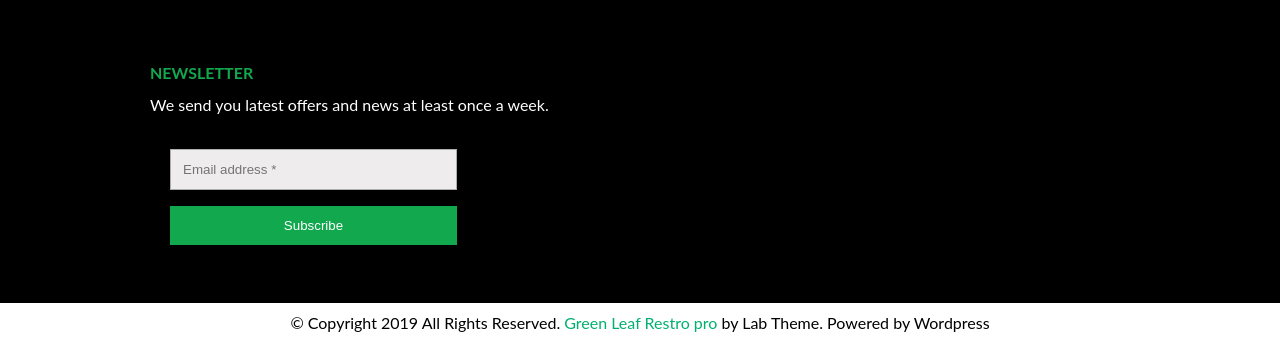
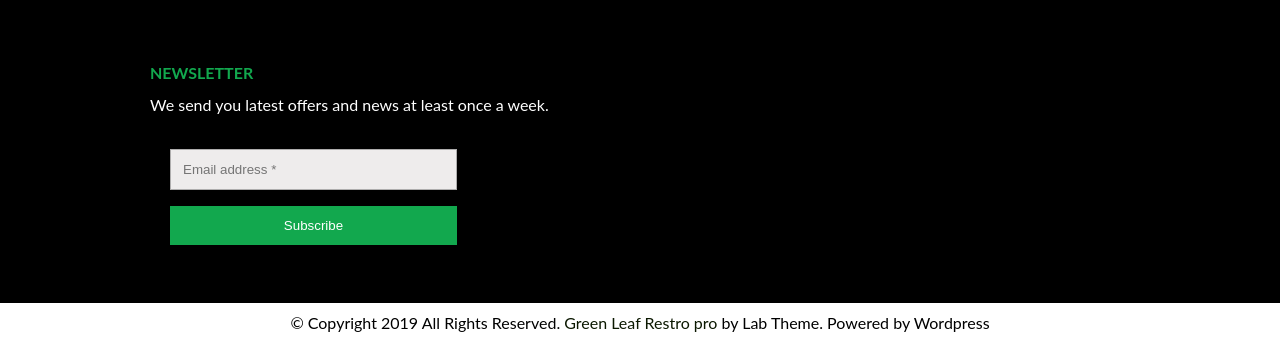
Before and after one commit to debolina-sett/green-leaf-restro, a plain HTML site: page index.html in a window 1280 px wide. Shown: the part 2533-2885 px from the top of the page. Drawn offline with nearby package versions, Linux system fonts and the light colour scheme.

Commit message:
Update index.html

```diff
--- a/index.html
+++ b/index.html
@@ -137,6 +137,6 @@
 			</div>
 		</div>
 		<div id="copyright">
-			<p>&copy; Copyright 2019 All Rights Reserved. <font color=rgb(7, 136, 65)>Green Leaf Restro pro</font> by Lab Theme. Powered by Wordpress</p>
+			<p>&copy; Copyright 2019 All Rights Reserved. <font color=rgb(18, 168, 78)>Green Leaf Restro pro</font> by Lab Theme. Powered by Wordpress</p>
 		</div>
 	</footer>
```
